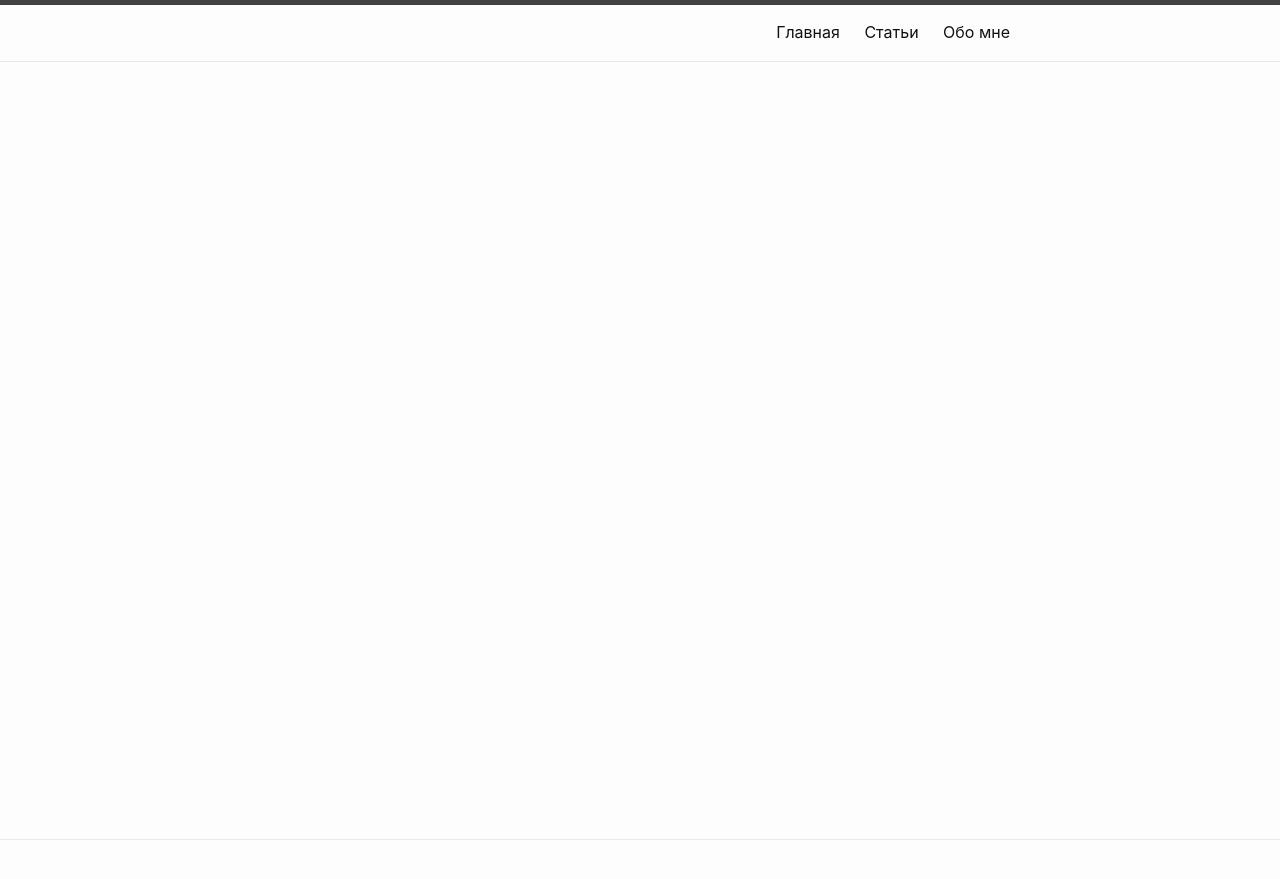
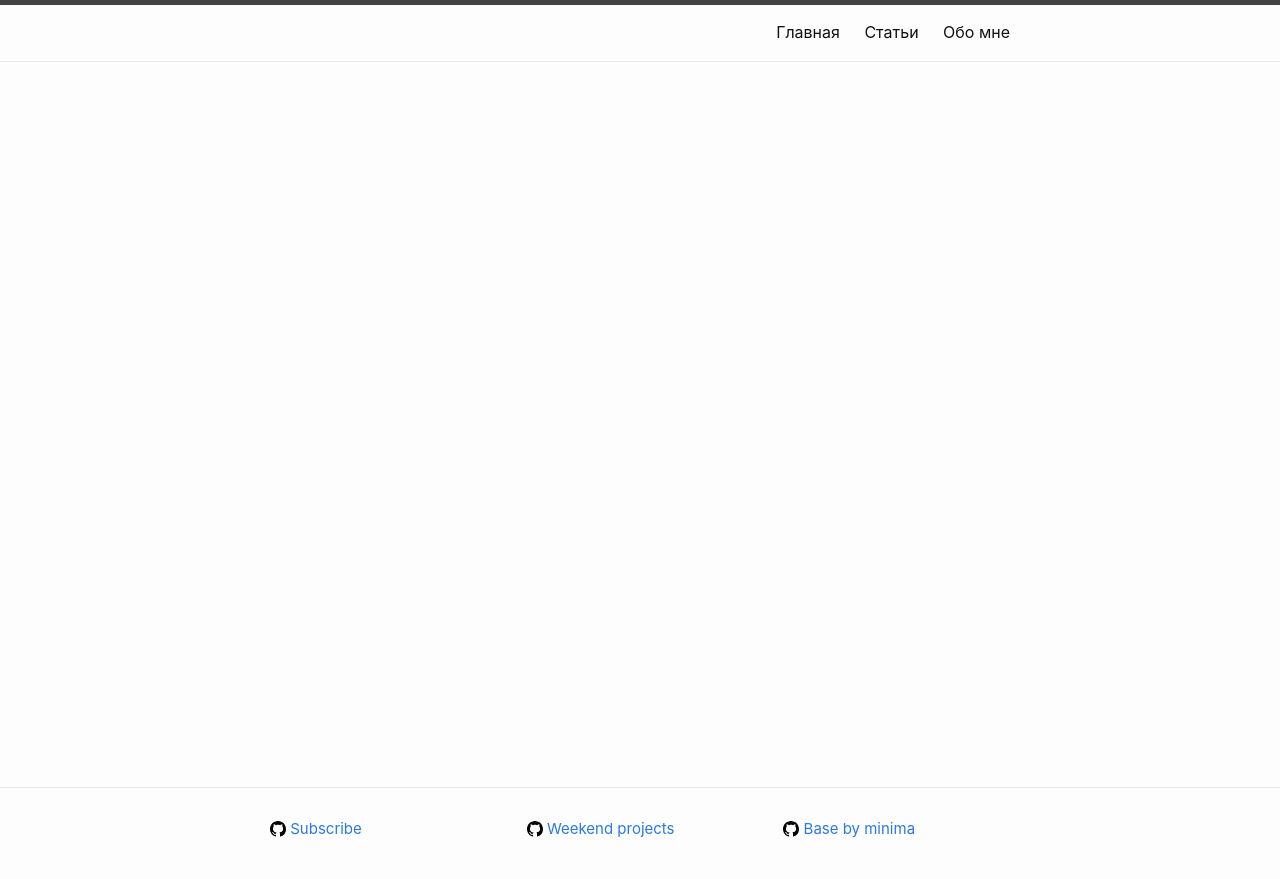
Before and after one commit to Enigma0960/enigma0960.github.io, a Jekyll site: the page built from index.md, in a window 1280 px wide. Shown: the top 879 px of the page. Built offline with Jekyll 4.4.1, drawn with Linux system fonts in a browser that asks for light colours.

Commit message:
Add footer link

```diff
--- a/_includes/footer.html
+++ b/_includes/footer.html
@@ -1,3 +1,26 @@
 <footer class="site-footer h-card">
-    <div class="wrapper"></div>
+    <div class="wrapper">
+        <div class="footer-col-wrapper">
+            <div class="footer-col">
+                <p class="feed-subscribe">
+                    <a href="https://github.com/Enigma0960">
+                        <img src="{{ '/assets/github-icon.svg' | relative_url }}"/>
+                        <span>Subscribe</span>
+                    </a>
+                </p>
+            </div>
+            <div class="footer-col">
+                <a href="https://github.com/enigma-weekend-projects">
+                    <img src="{{ '/assets/github-icon.svg' | relative_url }}"/>
+                    <span>Weekend projects</span>
+                </a>
+            </div>
+            <div class="footer-col">
+                <a href="https://github.com/jekyll/minima">
+                    <img src="{{ '/assets/github-icon.svg' | relative_url }}"/>
+                    <span>Base by minima</span>
+                </a>
+            </div>
+        </div>
+    </div>
 </footer>
```
Also changed, not shown: posts.html (+7 -4 lines), assets/github-icon.svg (added).
